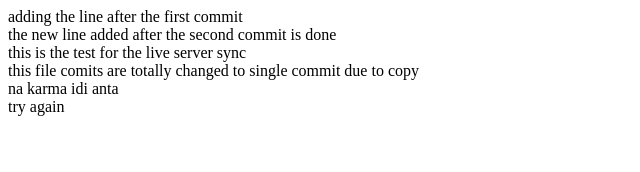
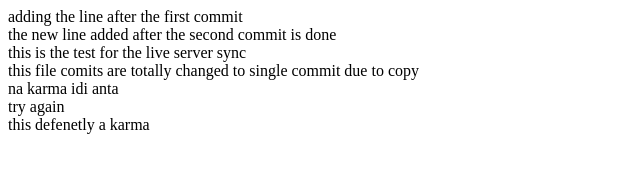
Before and after one commit to Hemanth-Kumar-Rajoli/try-onece-more, a website: page index.html in a window 1280 px wide. Shown: the whole page, without its empty margins (0-640 px from the left). Drawn offline with Linux system fonts and the light colour scheme.

Commit message:
this is another

```diff
--- a/index.html
+++ b/index.html
@@ -12,5 +12,6 @@
     <div>this file comits are totally changed to single commit due to copy</div>
     <div>na karma idi anta</div>
     <div>try again</div>
+    <div>this defenetly a karma</div>
 </body>
 </html>
```
